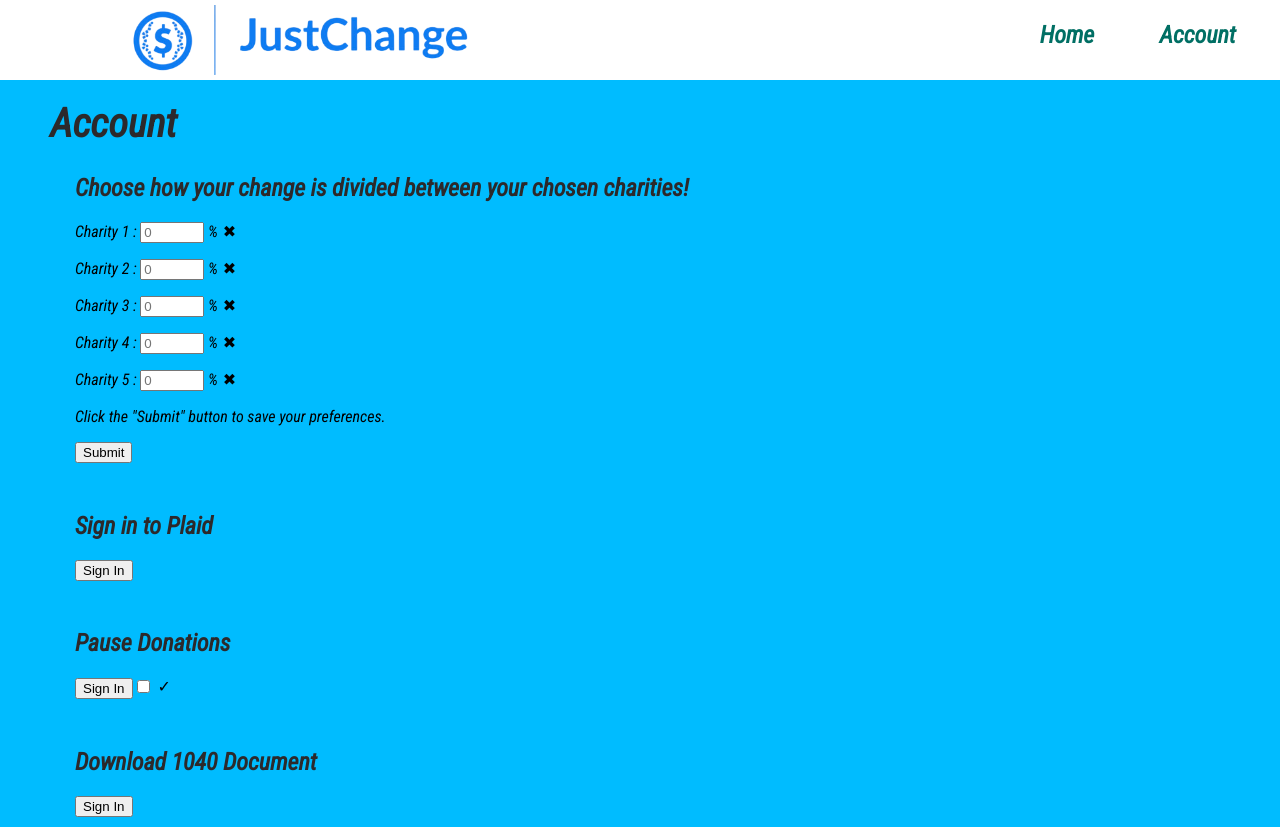
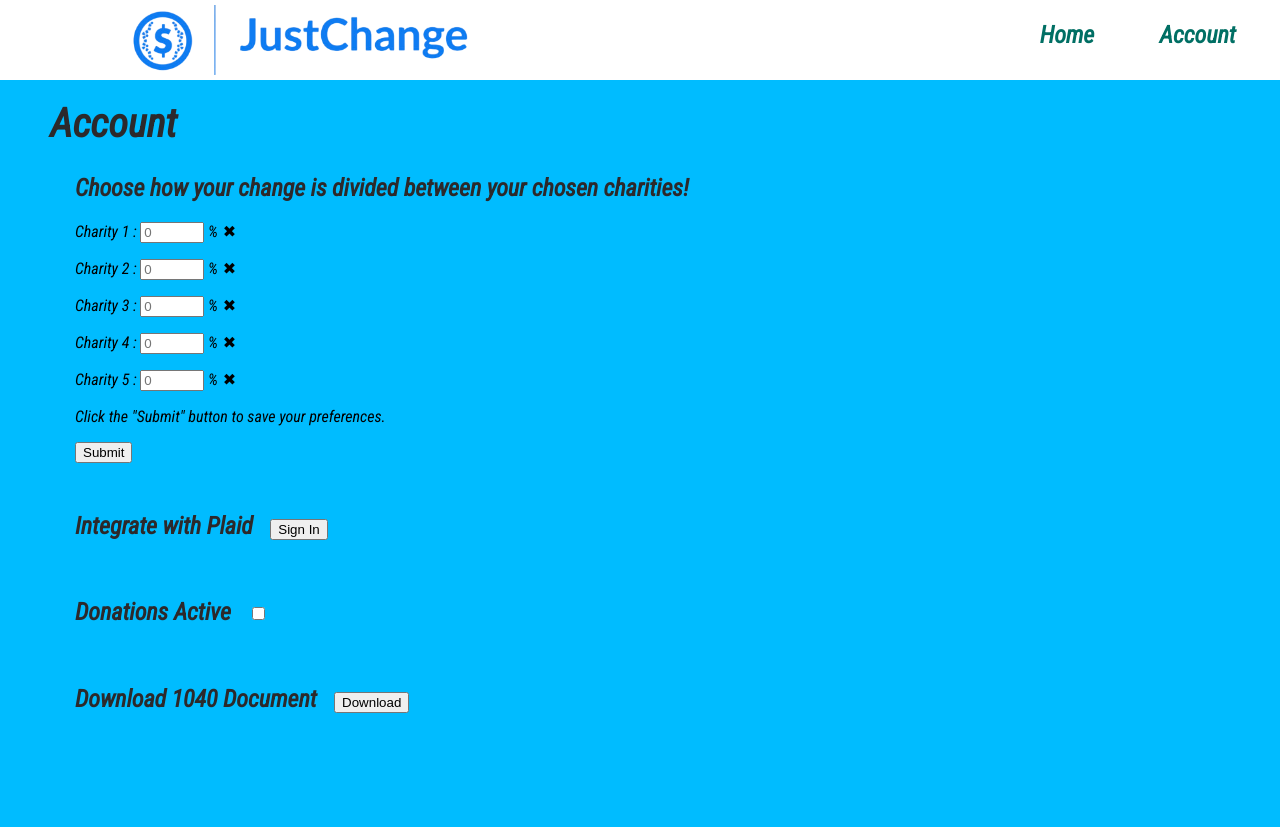
Before and after one commit to Minnehack-2023-JustChange/Just-Change-Website, a React (Create React App) app: page /account in a window 1280 px wide. After the commit the page ends 800 px from the top, so only its background shows below. Built offline with nearby package versions, Linux system fonts and the light colour scheme.

Commit message:
style changes

```diff
--- a/src/pages/account-page/account.js
+++ b/src/pages/account-page/account.js
@@ -4,6 +4,7 @@ import Button from "./Button";
 
 function AccountPage() {
     return (<div>
+
       <h1 className={classes.leftmargin1}>Account</h1>
         <h2 className={classes.leftmargin2}>Choose how your change is divided between your chosen charities!</h2>
 
@@ -28,37 +29,15 @@ function AccountPage() {
 
           </div>
           <br></br>
-          <h2 className={classes.leftmargin2}>Sign in to Plaid</h2>
-            <div className={classes.leftmargin2}>
-              <div>
-                <button>Sign In</button>
-              </div>
-              </div>
-
-              <br></br>
-          <h2 className={classes.leftmargin2}>Pause Donations</h2>
-            <div className={classes.leftmargin2}>
-              <div>
-                <button>Sign In</button>
-                <label class="switch">
+          <h2 className={classes.leftmargin2}>Integrate with Plaid <button style ={{marginLeft:12}}>Sign In</button></h2>
+          <br></br>
+          <h2 className={classes.leftmargin2}>Donations Active <label class="switch" style ={{marginLeft:12}}>
                   <input type="checkbox"></input>
-                  <span class="slider round"></span>
-                </label>
-              </div>
-              </div>
-
-              <br></br>
-          <h2 className={classes.leftmargin2}>Download 1040 Document</h2>
-            <div className={classes.leftmargin2}>
-              <div>
-                <button>Sign In</button>
-              </div>
-              </div>
+                </label></h2>
+          <br></br>
+          <h2 className={classes.leftmargin2}>Download 1040 Document <button style ={{marginLeft:12}}>Download</button></h2>
 
         </div>
-
-
-
 
 
     );
```
